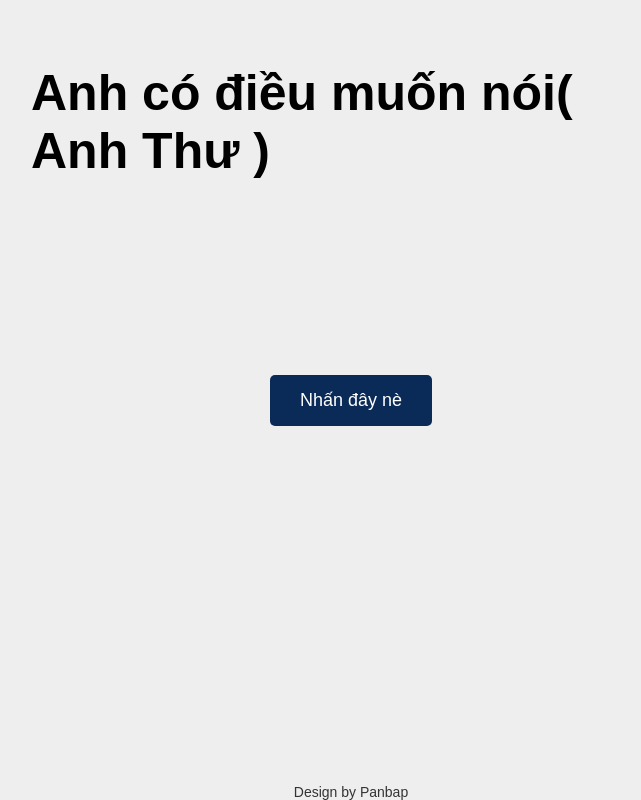
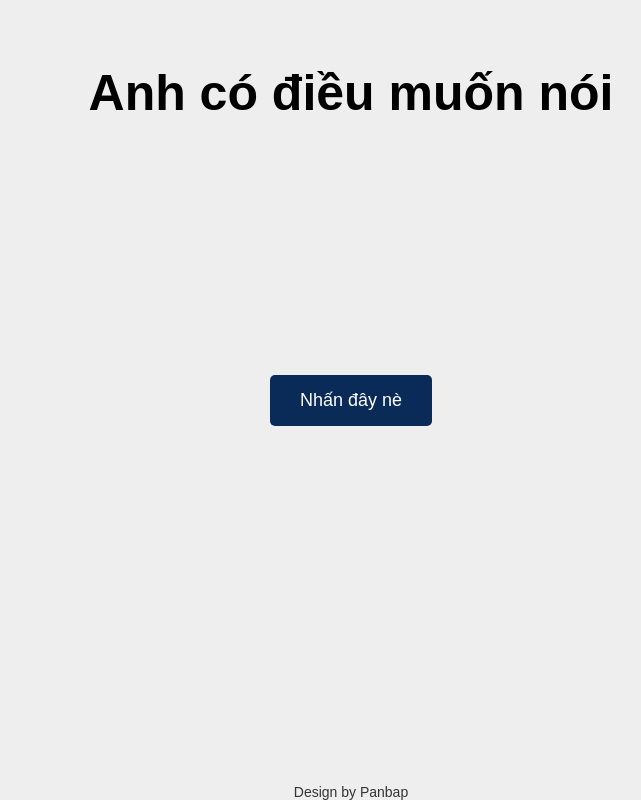
Before and after one commit to TranvantienZ/vtien-, a plain HTML site: page index.html in a window 1280 px wide. Shown: the whole page, without its empty margins (289-930 px from the left). Drawn offline with Linux system fonts and the light colour scheme.

Commit message:
Update index.html

```diff
--- a/index.html
+++ b/index.html
@@ -12,7 +12,7 @@
 
 <body>
 
-  <h1>Anh có điều muốn nói( Anh Thư )</h1>
+  <h1>Anh có điều muốn nói</h1>
   <button onclick="generateRandomNotifications()">Nhấn đây nè</button>
   <script src="./script.js"></script>
 </body>
```
